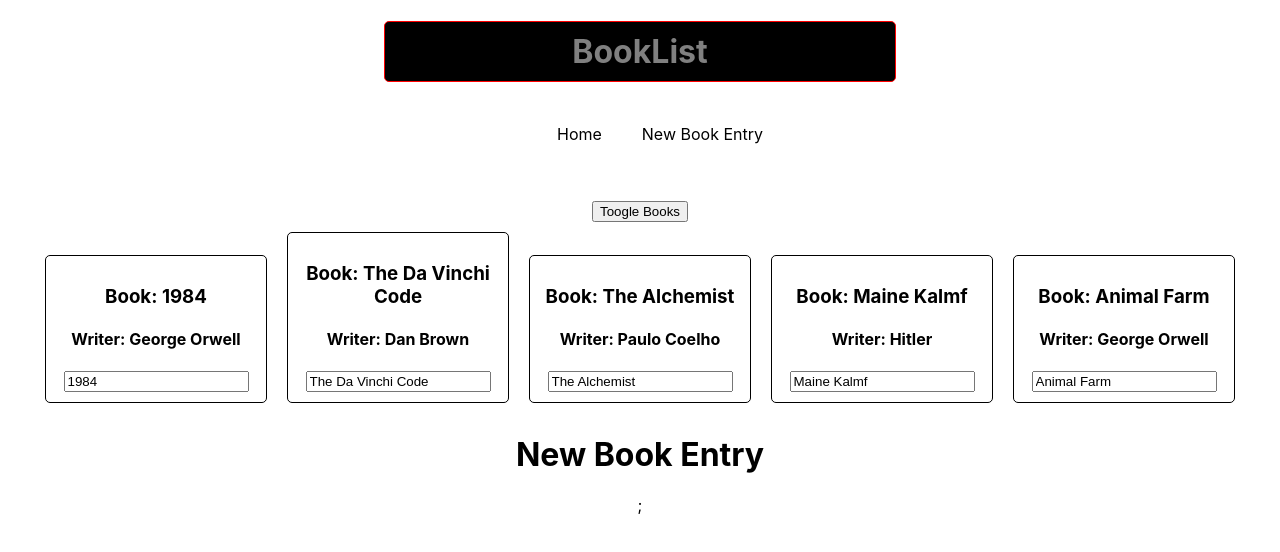
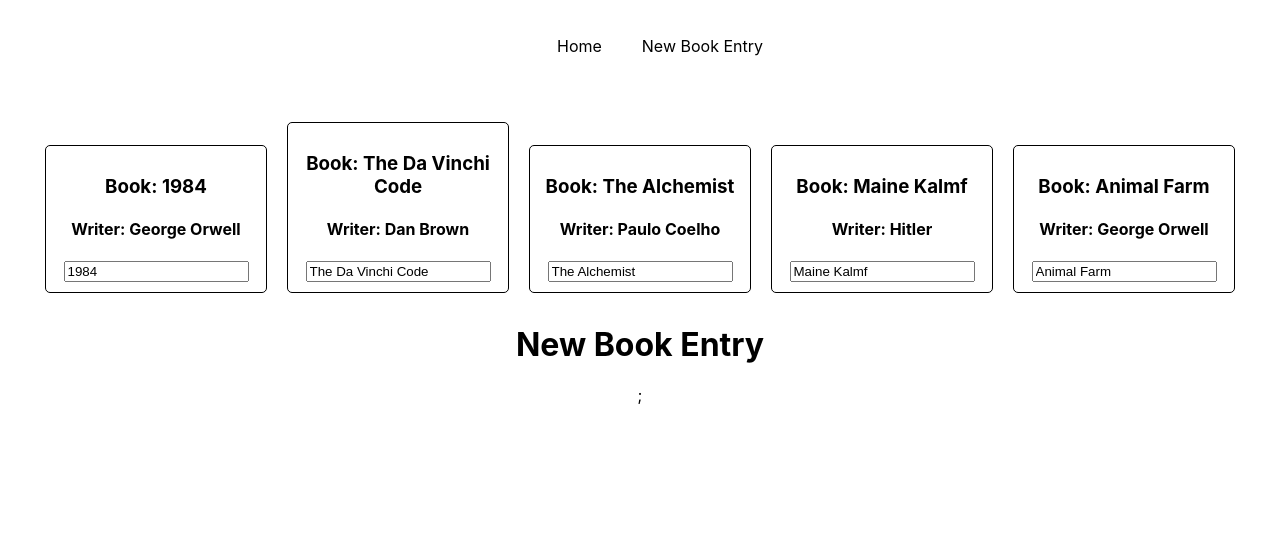
Before and after one commit to 19mddil/ReactJs, a React (Create React App) app in the folder hello-world/: page / in a window 1280 px wide. Shown: the top 552 px of the page. Built offline with nearby package versions, Linux system fonts and the light colour scheme; the HTML template or start-up script is replaced by a standard one.

Commit message:
removed heading and toggle button

```diff
--- a/hello-world/src/components/MainComponent.js
+++ b/hello-world/src/components/MainComponent.js
@@ -10,11 +10,8 @@
         super(props);
         this.state = {
             books: bookList,
-            showBooks: true,
         }
     }
-
-
 
     changeWithInputState = (event, index) => {
         const book = {
@@ -38,48 +35,21 @@
         });
     }
 
-    toggleBooks = () => {
-        this.setState(
-            {
-                showBooks: !this.state.showBooks
-            }
-        )
-    }
-
     render() {
-        const style = {
-            border: "1px solid red",
-            borderRadius: "5px",
-            backgroundColor: "Black",
-            color: "grey",
-            //margin: "10px auto",
-            padding: "10px",
-            marginLeft: "30%",
-            marginRight: "30%",
-        };
-
-
-        let books = null;
-        if (this.state.showBooks) {
-            books =
-                < BookList
-                    books={this.state.books}
-                    deleteBook={this.deleteBook}
-                    changeWithInputState={this.changeWithInputState}
-                />
-        }
+        const books = <BookList
+            books={this.state.books}
+            deleteBook={this.deleteBook}
+            changeWithInputState={this.changeWithInputState}
+        />
 
         return (
             <div className="App">
-                <h1 style={style}>BookList</h1>
                 <div className='nav-bar'>
                     <ul>
                         <li><a href="/">Home</a></li>
                         <li><a href="/new">New Book Entry</a></li>
                     </ul>
                 </div>
-                <br />
-                <button onClick={this.toggleBooks} >Toogle Books</button>
                 <br />
                 {books}
                 <NewBook />
```
